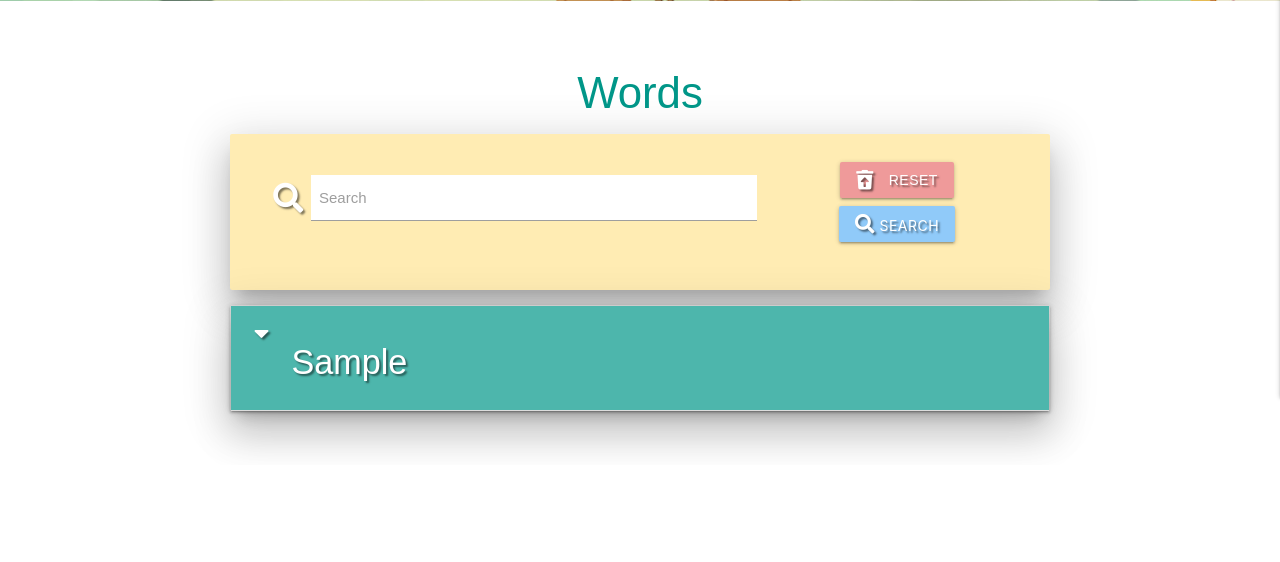
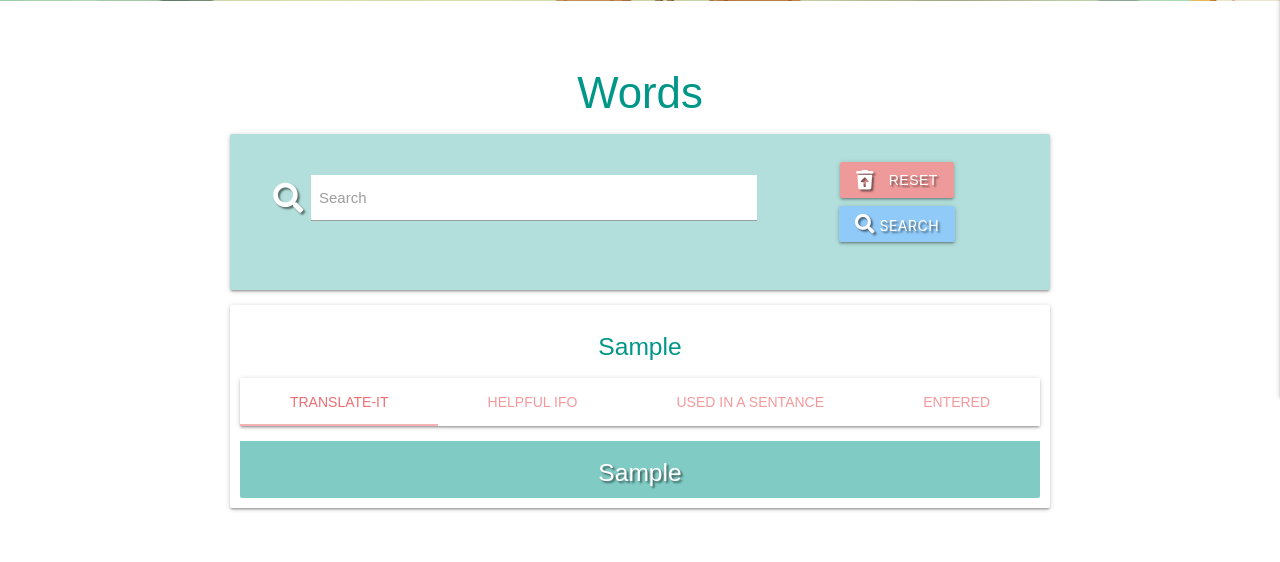
Before and after one commit to Leefarmer83/Translate-It, a Flask app: page /search in a window 1280 px wide. Shown: the part 463-1025 px from the top of the page. Before the commit the page ends 914 px from the top, so only its background shows below. Run offline with Flask 2, Linux system fonts and the light colour scheme; a database or web service that is not in the repository returns one stand-in record (values such as "Sample title"); some libraries are stand-ins or nearby versions; some web fonts are replaced.

Commit message:
fixed issue with text overflowing in divs when using Jinja template. Added css word wrap

```diff
--- a/static/css/style.css
+++ b/static/css/style.css
@@ -27,6 +27,9 @@ body {
     padding: 14px;
 }
 
+.row-fluid {
+    word-wrap: break-word;
+}
 
 /*------------------ Text Style ------------------*/
 .text-shadow {
--- a/static/js/script.js
+++ b/static/js/script.js
@@ -8,7 +8,9 @@ $(document).ready(function () {
         });
     $(".collapsible").collapsible();
     $('select').formSelect();
+    $('.tabs').tabs();
     $('.modal').modal();
+
 
 
 
--- a/templates/words.html
+++ b/templates/words.html
@@ -4,7 +4,7 @@
 <h3 class="teal-text center-align">Words</h3>
 
 <!-- Search Bar-->
-<div class="row card-panel z-depth-5 amber lighten-4">
+<div class="row card-panel teal lighten-4">
     <form action="{{ url_for('search') }}" method="post" class="col s12">
         <div class="row valign-wrapper center-align">
             <div class="input-field col s12 m8">
@@ -25,48 +25,73 @@
 </div>
 
 {% if words|length > 0%}
-    <ul class="collapsible">
 {% for words in words %}
-        <li>
-            <div class="collapsible-header z-depth-5 white-text teal lighten-2 text-shadow">
-                <i class="fas fa-caret-down"></i>
-                <h4>{{ words.eng_word }}</h4>
+
+
+<div class="card padding">
+
+        <div class="card-content teal-text center">
+            <h5>{{ words.eng_word }}</h5>
+
+
         </div>
-            <div class="collapsible-body center">
-                <h4 class="lightred"> <em class="black-text">Translate It: </em>{{ words.lt_word }}</h4>
-                <div class="progress col s6">
-      <div class="determinate" style="width: 100%"></div>
+        <div class="card card-tabs">
+            <ul class="tabs tabs-fixed-width">
+                <li class="tab"><a class="active" href="#tab1{{ loop.index }}">Translate-It</a></li>
+                <li class="tab"><a href="#tab2{{ loop.index }}">Helpful ifo</a></li>
+                <li class="tab"><a href="#tab3{{ loop.index }}">Used in a sentance</a></li>
+                <li class="tab"><a href="#tab4{{ loop.index }}">Entered</a></li>
+            </ul>
         </div>
-            <span><em class="black-text">Helpful ifo: </em>
-                <h5 class="teal-text">{{ words.helpful_info }}</h5>
-            </span>
-            <span><em class="black-text">Used in a sentance: </em>
-                <h5 class="teal-text">{{ words.used_in_sentence }}</h5>
-                <p><em>Entered: {{ words.created_by }}</em></p>
-            </span>
+        <div class="row-fluid card-content teal lighten-4 white-text text-shadow lighten-3 center padding">
+            <div  class="card-content" id="tab1{{ loop.index }}">
+                <h5>{{ words.lt_word }}</h5>
+            </div>
+            <div class="card-content" id="tab2{{ loop.index }}">
+                <p>{{ words.helpful_info }}</p>
+                <div class="card-content">
+        </div>
+            </div>
+            <div class="card-content" id="tab3{{ loop.index }}">
+                <h5>{{ words.used_in_sentence }}</h5>
+            </div>
+            <div id="tab4{{ loop.index }}">
+                <h5>{{ words.created_by }}</h5>
+            </div>
+        </div>
         {% if session.user|lower == words.created_by|lower %}
-            <a class="waves-effect red lighten-3 waves-effect waves-light btn white-text text-shadow waves-light btn-small modal-trigger" href="#modal{{ loop.index }}">Delete</a>
-                        <a href="{{ url_for('edit_words', words_id=words._id) }}" class="waves-effect blue lighten-3 waves-effect waves-light btn white-text text-shadow waves-light btn-small">Edit</a>
+        <div class="center padding">
+            <a class="waves-effect red lighten-3  waves-light btn white-text text-shadow btn-small modal-trigger"
+                href="#modal{{ loop.index }}">Delete</a>
+            <a href="{{ url_for('edit_words', words_id=words._id) }}"
+                class="waves-effect blue lighten-3 waves-effect waves-light btn white-text text-shadow waves-light btn-small">Edit</a>
             {% endif %}
         </div>
+
         <div id="modal{{ loop.index }}" class="modal">
             <div class="modal-content teal-text text-shadow-no">
                 <h4>Are you sure you want to delete?</h4>
                 <p class="red-text">There is no going back!</p>
             </div>
             <div class="modal-footer">
-      <a href="{{ url_for('get_words') }}" class="waves-effect blue lighten-3 waves-effect waves-light btn white-text text-shadow waves-light btn-small">Cancel</a>
-      <a href="{{ url_for('delete_words', words_id=words._id) }}" class="modal-close waves-effect red lighten-3 waves-effect waves-light btn white-text text-shadow waves-light btn-small">Delete</a>
+                <a href="{{ url_for('get_words') }}"
+                    class="waves-effect blue lighten-3 waves-effect waves-light btn white-text text-shadow waves-light btn-small">Cancel</a>
+                <a href="{{ url_for('delete_words', words_id=words._id) }}"
+                    class="modal-close waves-effect red lighten-3 waves-effect waves-light btn white-text text-shadow waves-light btn-small">Delete</a>
 
             </div>
         </div>
-        </li>
+        </div>
+
         {% endfor %}
-    </ul>
         {% else %}
 
         <h3 class="red-text center-align">No Words Found!<br><em class="teal-text">Why not add it yourself?</em></h3>
 
         {% endif%}
 
+
+
+
+
         {% endblock %}
```
Lines whose indentation alone changed are shown as unchanged.
